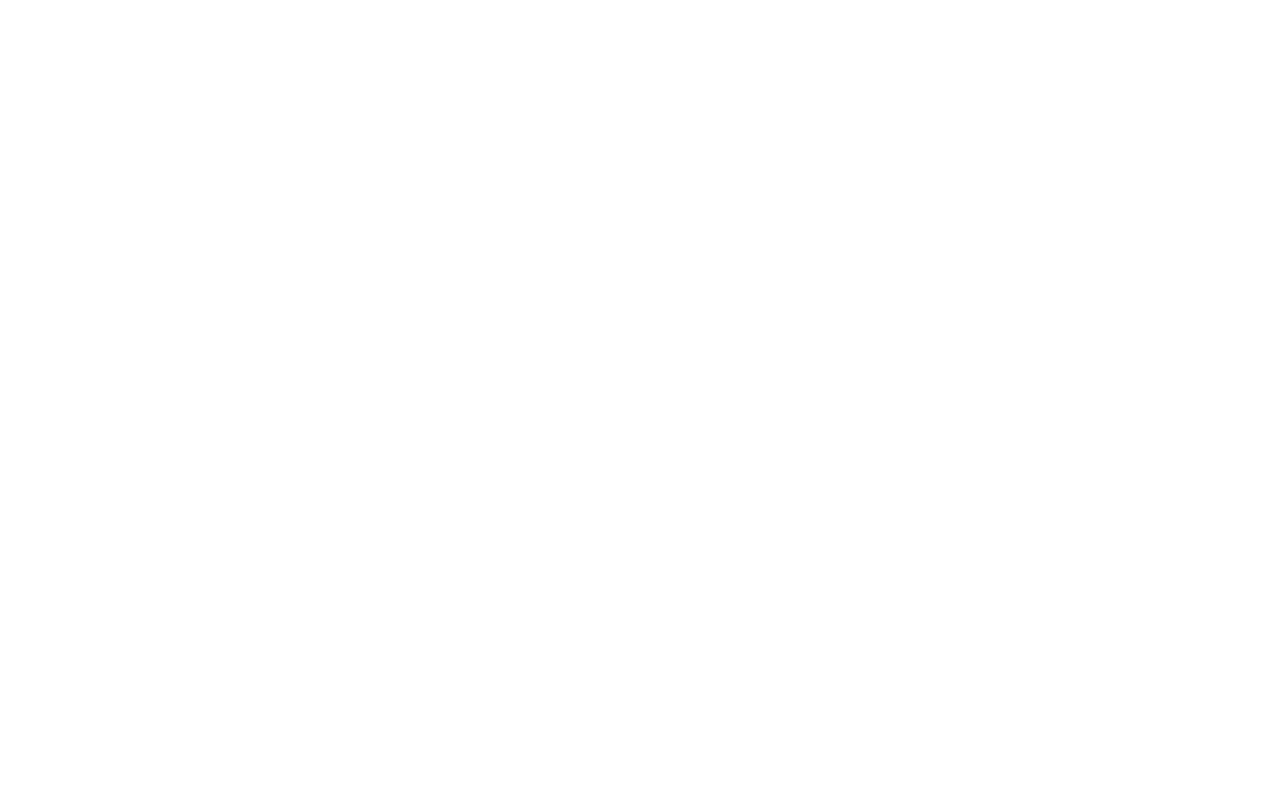
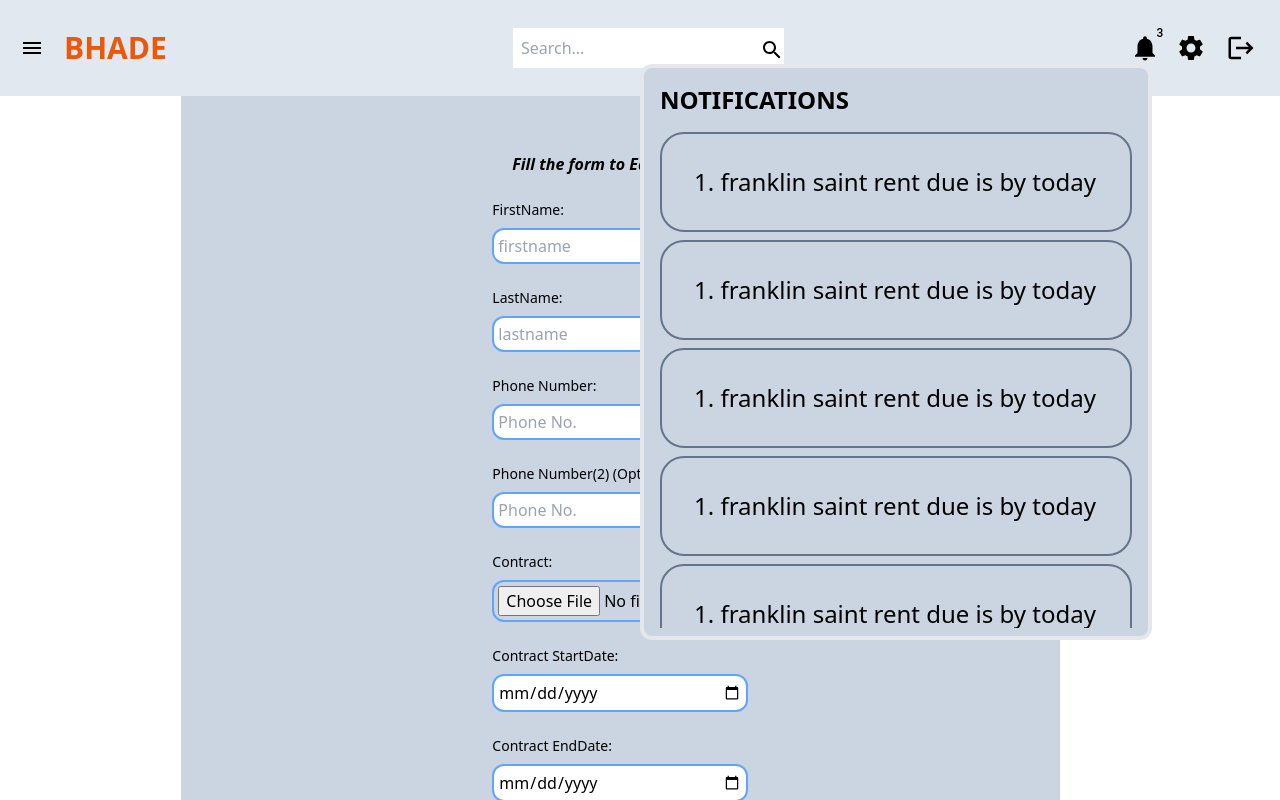
Before and after one commit to Frank-128/bhade, a React (Vite) app: page /editTenant in a window 1280 px wide. Before the commit this address had no page. Shown: the top 800 px of the page. Built offline with nearby package versions, Linux system fonts and the light colour scheme.

Commit message:
the total commit

```diff
--- a/src/App.jsx
+++ b/src/App.jsx
@@ -11,6 +11,12 @@ import {Setting} from "./pages/Setting";
 import { ChangePassword } from "./pages/ChangePassword";
 import { Account } from "./pages/Account";
 import { ChangeEmail } from "./pages/changeEmail";
+import AddTenant from "./pages/AddTenant";
+import EditTenant from "./pages/EditTenant";
+import AddRooms from "./pages/AddRooms";
+import TodoList from "./pages/TodoList";
+import AddBlock from "./pages/AddBlock";
+
 function Skeleton() {
   const [isOpen, setIsOpen] = useState(false);
     const [window, setWindow]= useState(false);
@@ -58,6 +64,11 @@ function App() {
           <Route path="/rooms" element={<Rooms />} />
           <Route path='/tenant/:id' element={<TenantDetail/>} />
           <Route path='/settings' element={<Setting/>}/>
+          <Route path='/addTenant' element={<AddTenant/>} />
+          <Route path='/editTenant' element={<EditTenant/>} />
+          <Route path='/addBlock' element={<AddBlock/>} />
+          <Route path='/addRoom' element={<AddRooms/>} />
+          <Route path='/todolist' element={<TodoList/>} />
           <Route path='/changepassword' element={<ChangePassword/>}/>
           <Route path='/accounts' element={<Account/>}/>
           <Route   path='/changeemail' element={<ChangeEmail/>}/>
--- a/src/pages/EditTenant.jsx
+++ b/src/pages/EditTenant.jsx
@@ -5,7 +5,7 @@ const EditTenant = () => {
 
         <div className="flex items-center justify-center">
           <form className=" flex w-2/3 h-fit bg-slate-300 pb-6 pt-6 flex-col items-center justify-center ">
-             <i><p className="pt-8 font-bold">Fill the form to Add a Tenant</p></i>
+             <i><p className="pt-8 font-bold">Fill the form to Edit a Tenant</p></i>
            <div className="mt-6">
              <label className="block mb-2 font-bold text-sm font-medium " htmlFor="firstname">FirstName:</label>
              <input
```
